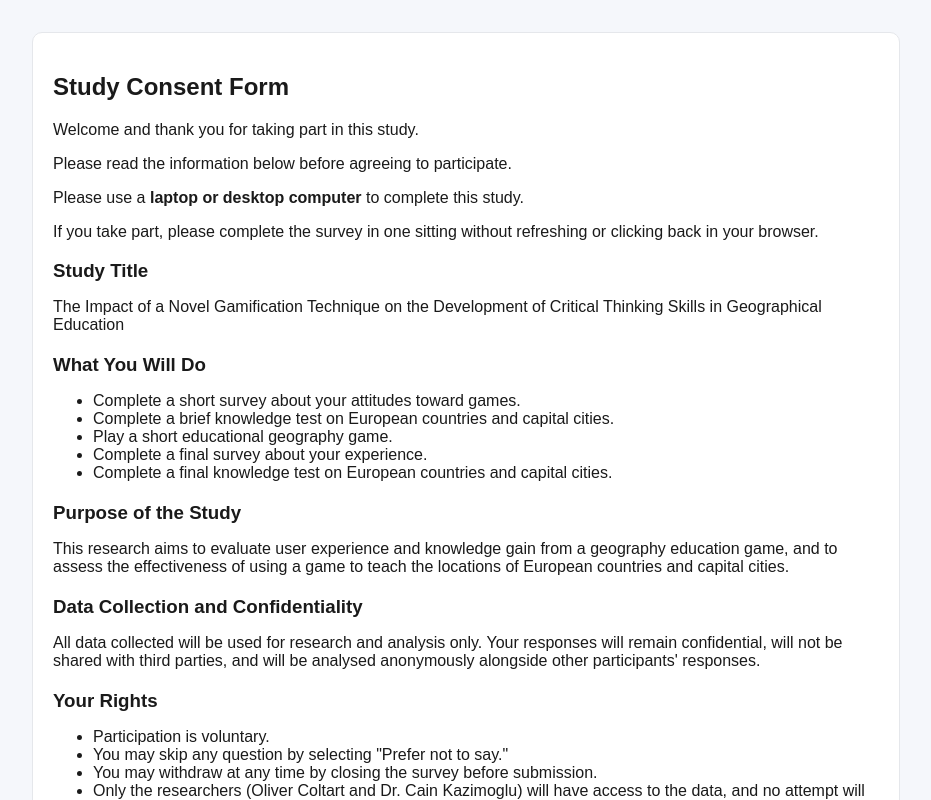
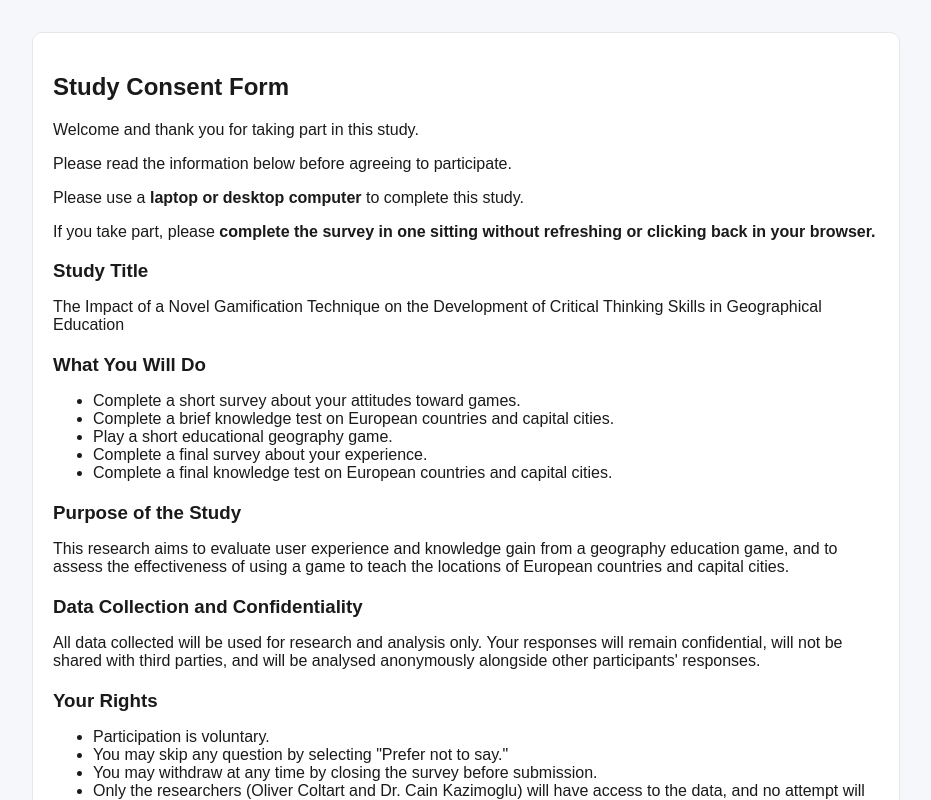
Before and after one commit to olivercoltart/diss-participant-site, a Next.js app: page /welcome in a window 1280 px wide. Shown: the top 800 px of the page, without its empty margins (174-1105 px from the left). Built offline with nearby package versions, Linux system fonts and the light colour scheme.

Commit message:
Adding bold text

```diff
--- a/app/welcome/page.js
+++ b/app/welcome/page.js
@@ -10,7 +10,7 @@ export default function WelcomePage({ searchParams }) {
       <p>Welcome and thank you for taking part in this study.</p>
       <p>Please read the information below before agreeing to participate.</p>
       <p>Please use a <b>laptop or desktop computer</b> to complete this study.</p>
-      <p>If you take part, please complete the survey in one sitting without refreshing or clicking back in your browser.</p>
+      <p>If you take part, please <b>complete the survey in one sitting without refreshing or clicking back in your browser.</b></p>
 
       {hasDeclined ? (
         <p className="warning">
```
